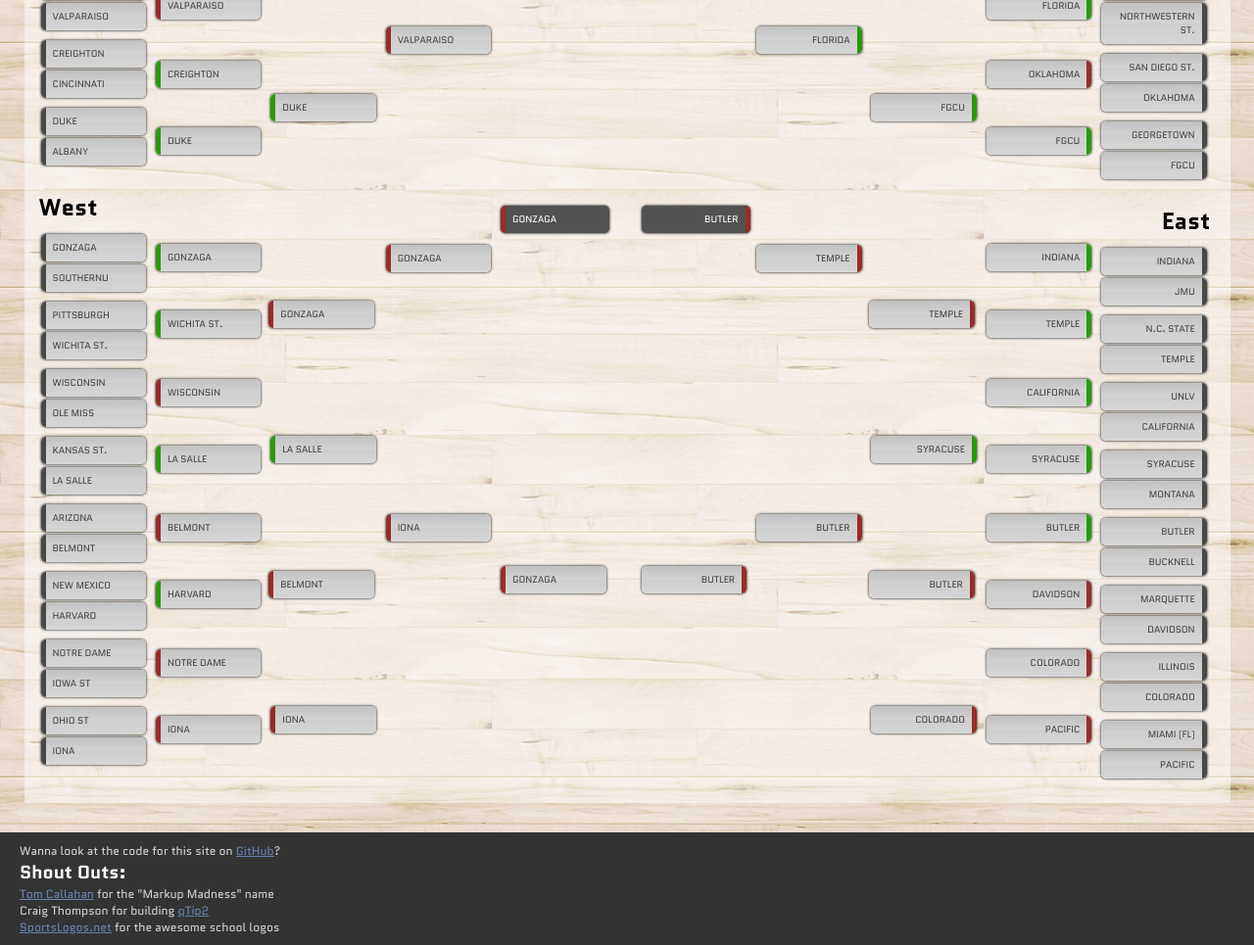
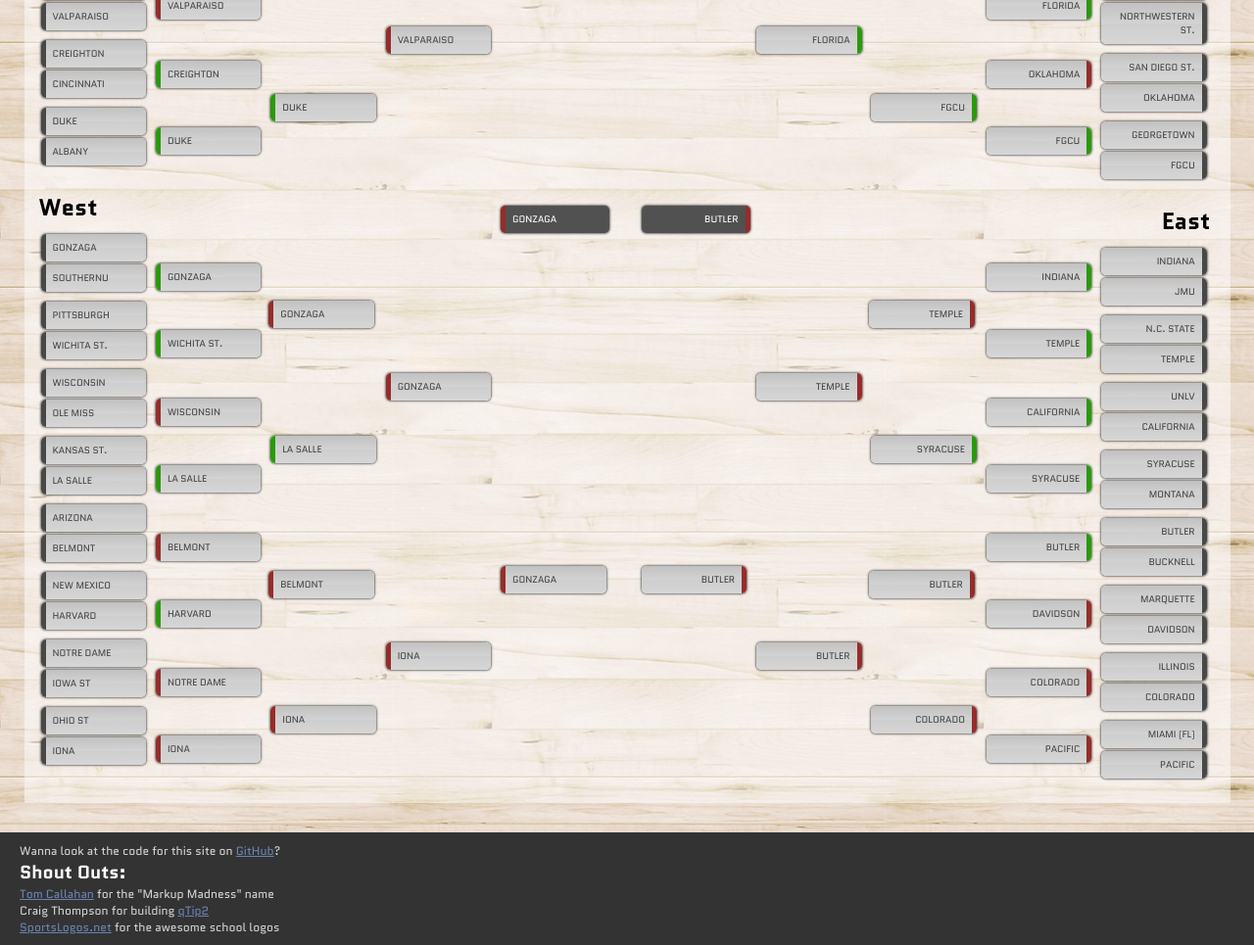
Before and after one commit to dow0013/MarkupMadness, a PHP site: page / in a window 1280 px wide. Shown: the part 756-1721 px from the top of the page at 98% size. Run offline with PHP 8.4, Linux system fonts and the light colour scheme; some libraries are stand-ins or nearby versions.

Commit message:
layout fixes in qtip and brackets

```diff
--- a/index.php
+++ b/index.php
@@ -65,7 +65,7 @@
         <div id="round3-midwest-container" class="region2">
         </div>
 
-        <div id="round3-west-container" class="region2">
+        <div id="round3-west-container" class="region2 lower-half">
         </div>
     </div>
 
@@ -85,7 +85,7 @@
         <div id="regionalfinal-midwest-container" class="region4">
         </div>
 
-        <div id="regionalfinal-west-container" class="region4" style="margin-top:100px">
+        <div id="regionalfinal-west-container" class="region4 lower-half">
         </div>
     </div>
 
@@ -110,7 +110,7 @@
         <div id="regionalfinal-south-container" class="region4">
         </div>
 
-        <div id="regionalfinal-east-container" class="region4" style="margin-top:100px">
+        <div id="regionalfinal-east-container" class="region4 lower-half">
         </div>
     </div>
 
@@ -131,7 +131,7 @@
         <div id="round3-south-container" class="region2">
         </div>
 
-        <div id="round3-east-container"  class="region2">
+        <div id="round3-east-container"  class="region2 lower-half">
         </div>
 
     </div>
@@ -440,7 +440,8 @@ $(document).ready(function() {
             style: {
                 classes: 'qtip-light',
                 tip: {
-                    radius: 4
+                    width: 14,
+                    height: 14
                 }
             }
         });
--- a/style.css
+++ b/style.css
@@ -11,7 +11,7 @@ h1,h2,h3,h4,h5 {margin: 0;}
 
 header {
 	width: 100%;
-	direction: block;
+	display: block;
 	position: relative;
 	margin-top: 55px;
 	padding-bottom: 20px;
@@ -109,6 +109,9 @@ header p {font-size: .9em;margin-top:0;}
 }
 
 .region2 .matchup2:first-child {margin-top:15px;}
+.region2.lower-half {
+    margin-top: 90px;
+}
 
 .matchup2 .content a {margin-top: 40px;}
 .matchup2 .content a:first-child {margin-top: 0px;}
@@ -124,6 +127,7 @@ header p {font-size: .9em;margin-top:0;}
 .region4 .matchup4 .content a {margin-top: 247px;}
 .region4 .matchup4 .content a:first-child {margin-top: 195px;}
 
+.region4.lower-half { margin-top: 326px; }
 .region5 .matchup5 .content a {margin-top: 285px;}
 .region5 .matchup5 .content a:first-child {margin-top: 340px;}
 
@@ -178,7 +182,6 @@ header p {font-size: .9em;margin-top:0;}
 }
 
 .logo {
-display: block;
 margin-bottom: 6px;
 height: auto;
 width: 140px;
@@ -186,7 +189,7 @@ display: inline-block;
 vertical-align: top;
 }
 .score {display: inline-block;vertical-align: top;width: 120px;text-align: center;}
-.score h2 {font-size: 45px;}
+.score h2 {font-size: 45px; line-height: normal;}
 .info {list-style: none;margin-left: 5px;}
 .info span {font-size: 20px;}
 .link {width: 100%;box-sizing: border-box;background-color: #36467b;display: inline-block;text-align: center;padding: 2px;margin-top: 5px;}
@@ -204,3 +207,15 @@ footer h3 {margin-bottom: 0;}
 footer p {margin: 0;font-size: 12px;color: #d0d0d0;}
 footer a {color:#6883b0;}
 footer a:hover {color:#5e8dea;}
+
+/* BEGIN: overrides to base qtip stylesheet */
+div.qtip {
+    max-width: inherit;
+    line-height: inherit;
+    font-size: inherit;
+}
+
+div.qtip-default {
+    border-width: 4px;
+}
+/* ENDS: overrides to base qtip stylesheet */
```
Also changed, not shown: index.html (+6 -5 lines).
